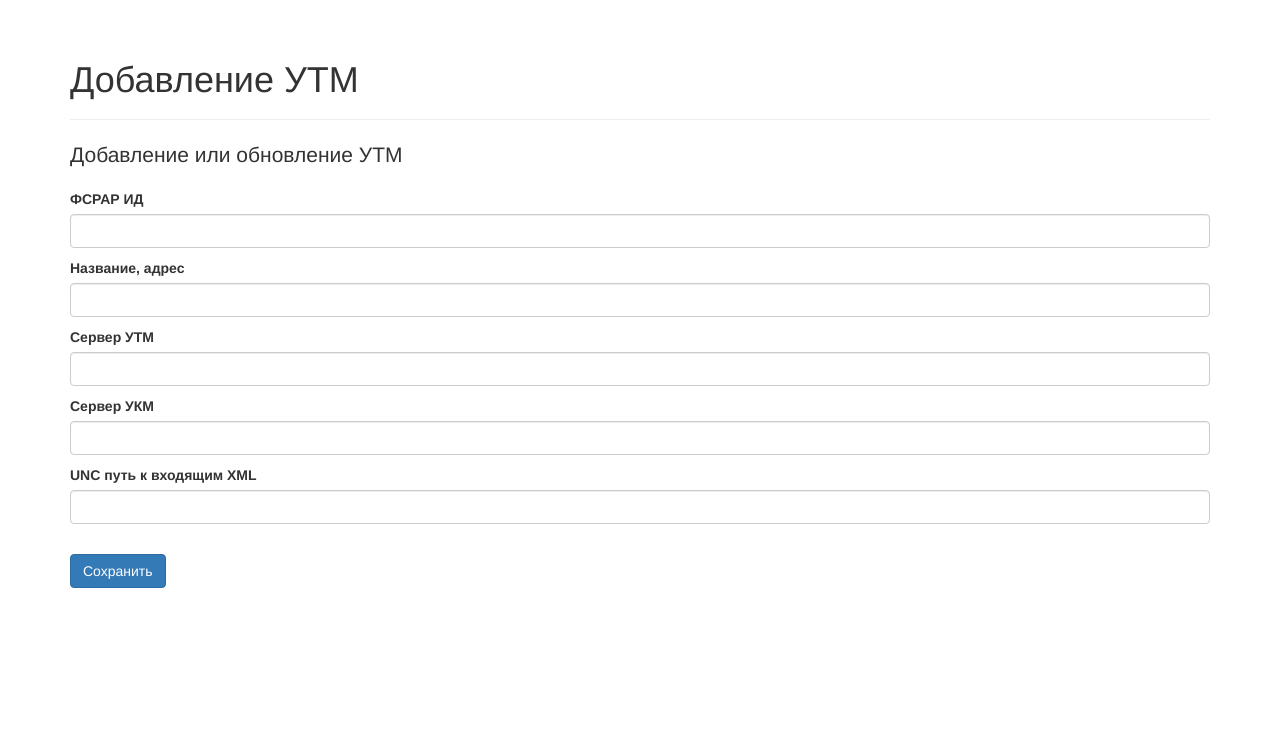
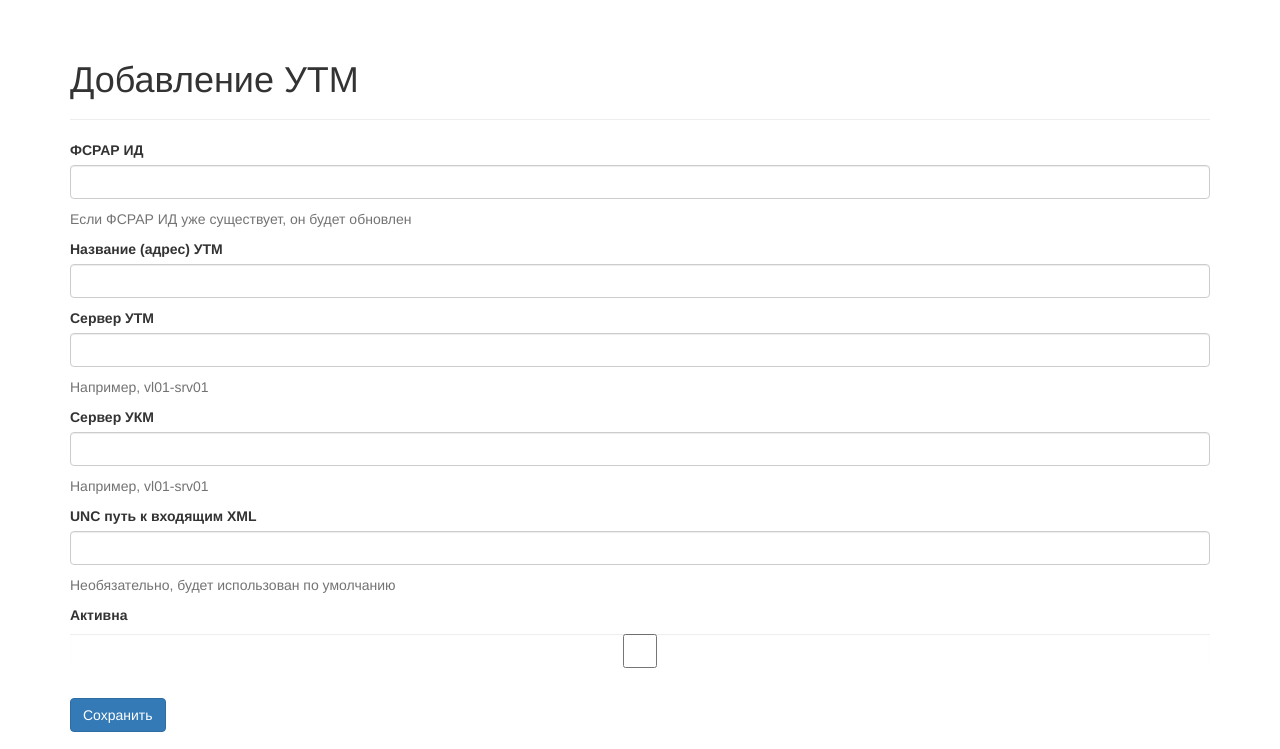
Before and after one commit to lamak/utmr, a Flask app: page /add_utm in a window 1280 px wide. Shown: the part 51-800 px from the top of the page. Run offline with Flask 2, Linux system fonts and the light colour scheme; some libraries are stand-ins or nearby versions.

Commit message:
added disable for utm

```diff
--- a/app.py
+++ b/app.py
@@ -19,7 +19,7 @@ from grab.error import GrabCouldNotResolveHostError, GrabConnectionError, GrabTi
 from pymongo import MongoClient
 from weblib.error import DataNotFound
 from werkzeug.utils import secure_filename
-from wtforms import StringField, IntegerField, SelectField, FileField
+from wtforms import StringField, IntegerField, SelectField, FileField, BooleanField
 from wtforms.validators import DataRequired, Length, Regexp
 
 LOCAL_DOMAIN = os.environ.get('USERDNSDOMAIN', '.local')
@@ -81,12 +81,13 @@ class Utm:
     Включает в себя название, адрес сервера, заголовок-адрес, путь к XML обмену Супермага
     """
 
-    def __init__(self, fsrar, host, title, path, ukm):
+    def __init__(self, fsrar, host, title, path, ukm, active: bool = True):
         self.fsrar = fsrar
         self.host = host
         self.title = title
         self.path = path or f'{DEFAULT_XML_PATH}{host.split("-")[0]}/in/'
         self.ukm = ukm
+        self.active: bool = active
 
     def __str__(self):
         return f'{self.fsrar} {self.title}'
@@ -184,24 +185,25 @@ class Configs:
         self.use_db = int(os.environ.get('UTMR_USE_DB', False))
         self.config = os.environ.get('UTM_CONFIG', 'config')
         self.db = db
-        self.utms = self.get_utm_list()
+        self.all_utms = self.get_utm_list()
+        self.utms = [utm for utm in self.all_utms if utm.active]
 
     def utm_choices(self):
         return [(u.fsrar, f'{u.title} [{u.fsrar}] [{u.host}]') for u in self.utms]
 
     def create_update_current(self, utm):
-        element = next((u for u in self.utms if u.fsrar == utm.fsrar), None)
+        element = next((u for u in self.all_utms if u.fsrar == utm.fsrar), None)
         if element:
             self.utms.remove(element)
 
         self.utms.append(utm)
 
-    def create_update_db(self, utm):
+    def create_update_storage(self, utm):
         self.create_update_utm_db(utm) if self.use_db else self.create_update_config_utm(utm)
 
     def create_or_update_utm(self, utm: Utm):
         self.create_update_current(utm)
-        self.create_update_db(utm)
+        self.create_update_storage(utm)
 
     def get_utm_list(self):
         """ Выбор источника УТМ, при отсутствии в БД будет попытка заполнить из файла """
@@ -324,6 +326,7 @@ class CreateUpdateUtm(FlaskForm):
     title = StringField('title', validators=[DataRequired()])
     host = StringField('host', validators=[DataRequired()])
     ukm = StringField('ukm', validators=[DataRequired()])
+    active = BooleanField('active')
     path = StringField('path')
 
 
--- a/templates/add_utm.html
+++ b/templates/add_utm.html
@@ -1,26 +1,30 @@
 {% extends "layout.html" %}
 {% block body %}
     {% if error %}<p class=error><strong>Error:</strong> {{ error }}{% endif %}
-    <p class="lead">Добавление или обновление УТМ</p>
 
     <form action="" method="post" name="send" role="form">
 
         <label for="fsrar">ФСРАР ИД</label>
         <p>{{ form.fsrar(class="form-control") }}</p>
-{#        <span class="help-block">Фильтр по алкокоду, необязателен</span>#}
+        <span class="help-block">Если ФСРАР ИД уже существует, он будет обновлен</span>
 
-        <label for="title">Название, адрес</label>
+        <label for="title">Название (адрес) УТМ</label>
         <p>{{ form.title(class="form-control") }}</p>
-{#        <span class="help-block">Для точек работающих не в STORGCO, может быть долго, т.к. идет тяжелых запросов остатков с ТТ. Максимальное количество 50, по умолчанию 10</span>#}
 
         <label for="host">Сервер УТМ</label>
         <p>{{ form.host(class="form-control") }}</p>
+        <span class="help-block">Например, vl01-srv01</span>
 
         <label for="ukm">Сервер УКМ </label>
         <p>{{ form.ukm(class="form-control") }}</p>
+        <span class="help-block">Например, vl01-srv01</span>
 
         <label for="fsrar">UNC путь к входящим XML</label>
         <p>{{ form.path(class="form-control") }}</p>
+        <span class="help-block">Необязательно, будет использован по умолчанию</span>
+
+        <label for="active">Активна</label>
+        <p>{{ form.active(class="form-control") }}</p>
 
         <br>
 
```
